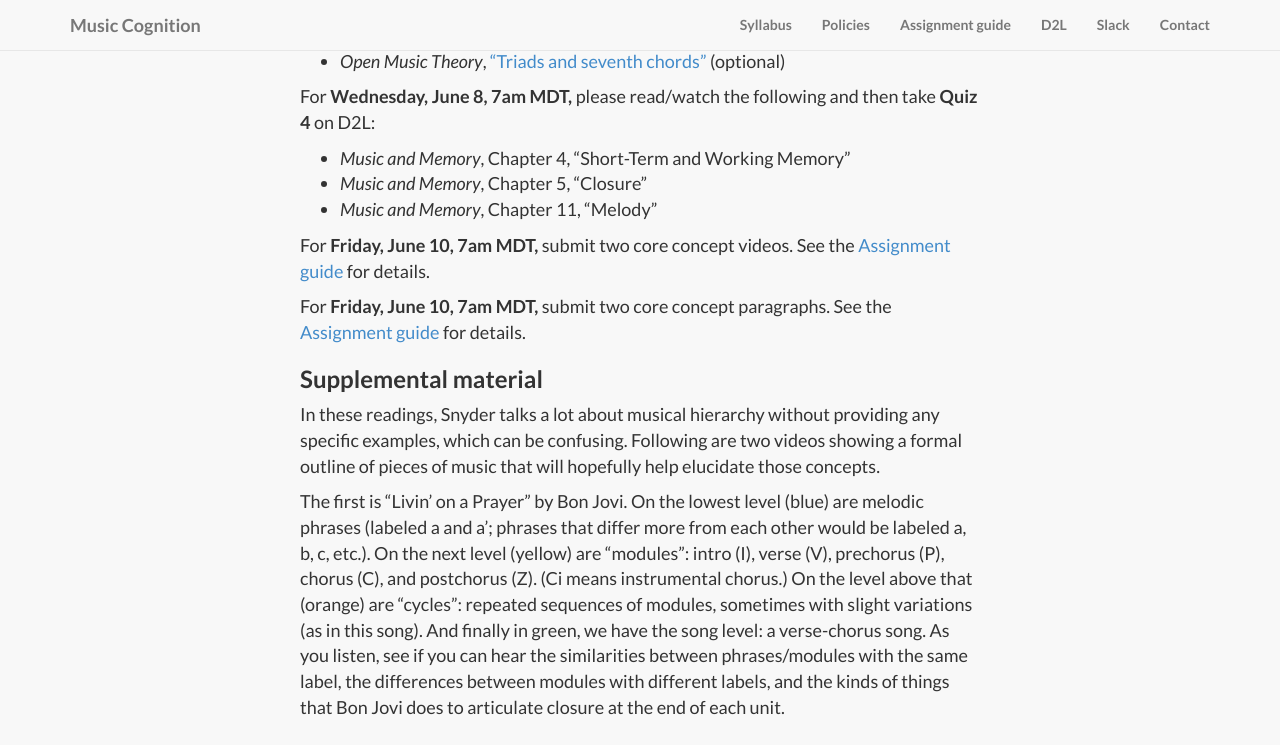
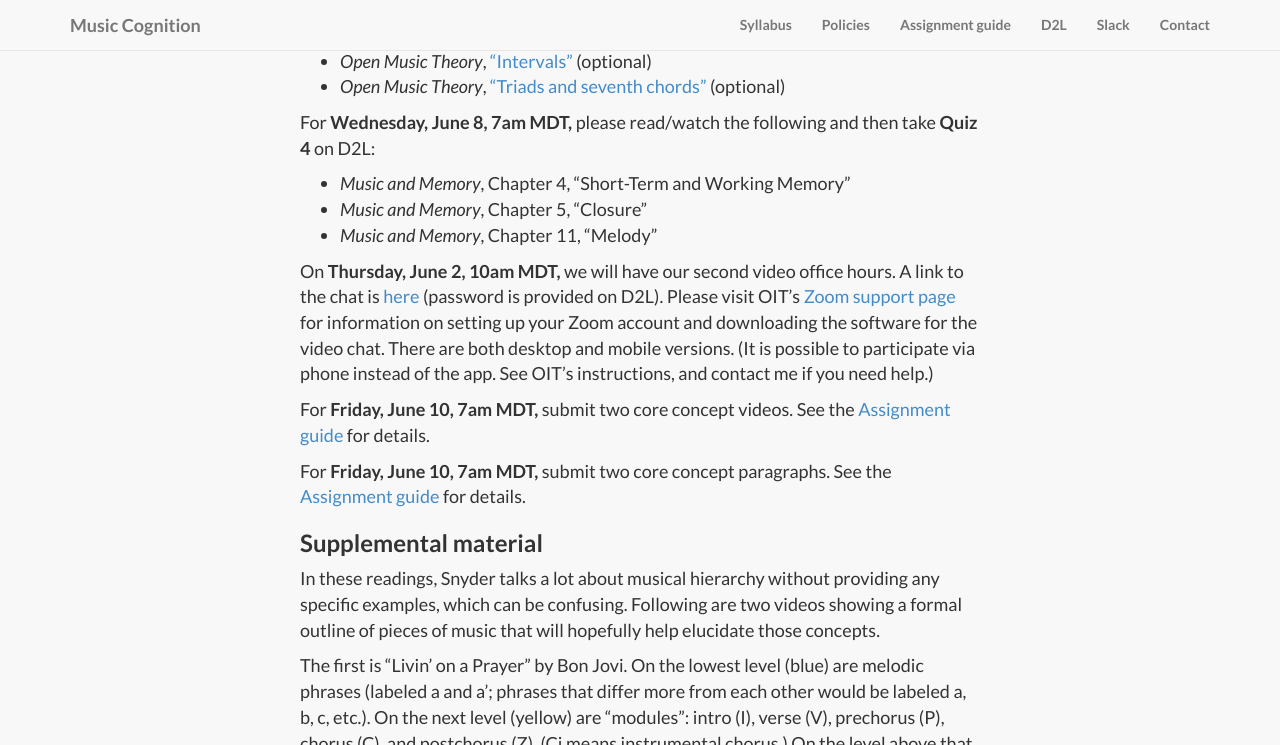
Before and after one commit to kshaffer/cognition, a Jekyll site: the page built from week2.md, in a window 1280 px wide and 900 px high, scrolled down 1631 px, cut to the strip 0-745 px from the top of the window. Built offline with Jekyll 4.4.1, drawn with Linux system fonts in a browser that asks for light colours; nearby versions of some CDN libraries; library files that are not in the unit come from our copies; some of the changed text lies outside the part shown.

Commit message:
Week 2 video office hours

```diff
--- a/week2.md
+++ b/week2.md
@@ -9,6 +9,7 @@
 
 **Monday, June 6 (due 7am MDT):** reading and quiz 3
 **Wednesday, June 8 (due 7am MDT):** reading and quiz 4
+**Thursday, June 9, 7am MDT:** Video office hours
 **Friday, June 10 (due 7am MDT):** core concept video submissions due
 **Friday, June 10 (due 7am MDT):** core concept paragraph submissions due
 
@@ -47,6 +48,8 @@
 - *Music and Memory*, Chapter 5, "Closure"
 - *Music and Memory*, Chapter 11, "Melody"
 
+On **Thursday, June 2, 10am MDT,** we will have our second video office hours. A link to the chat is [here](https://cuboulder.zoom.us/j/197717495) (password is provided on D2L).  Please visit OIT's [Zoom support page](http://www.colorado.edu/oit/services/conferencing-services/web-conferencing-zoom) for information on setting up your Zoom account and downloading the software for the video chat. There are both desktop and mobile versions. (It is possible to participate via phone instead of the app. See OIT's instructions, and contact me if you need help.)
+
 For **Friday, June 10, 7am MDT,** submit two core concept videos. See the [Assignment guide](/assessments/) for details.
 
 For **Friday, June 10, 7am MDT,** submit two core concept paragraphs. See the [Assignment guide](/assessments/) for details.
```
